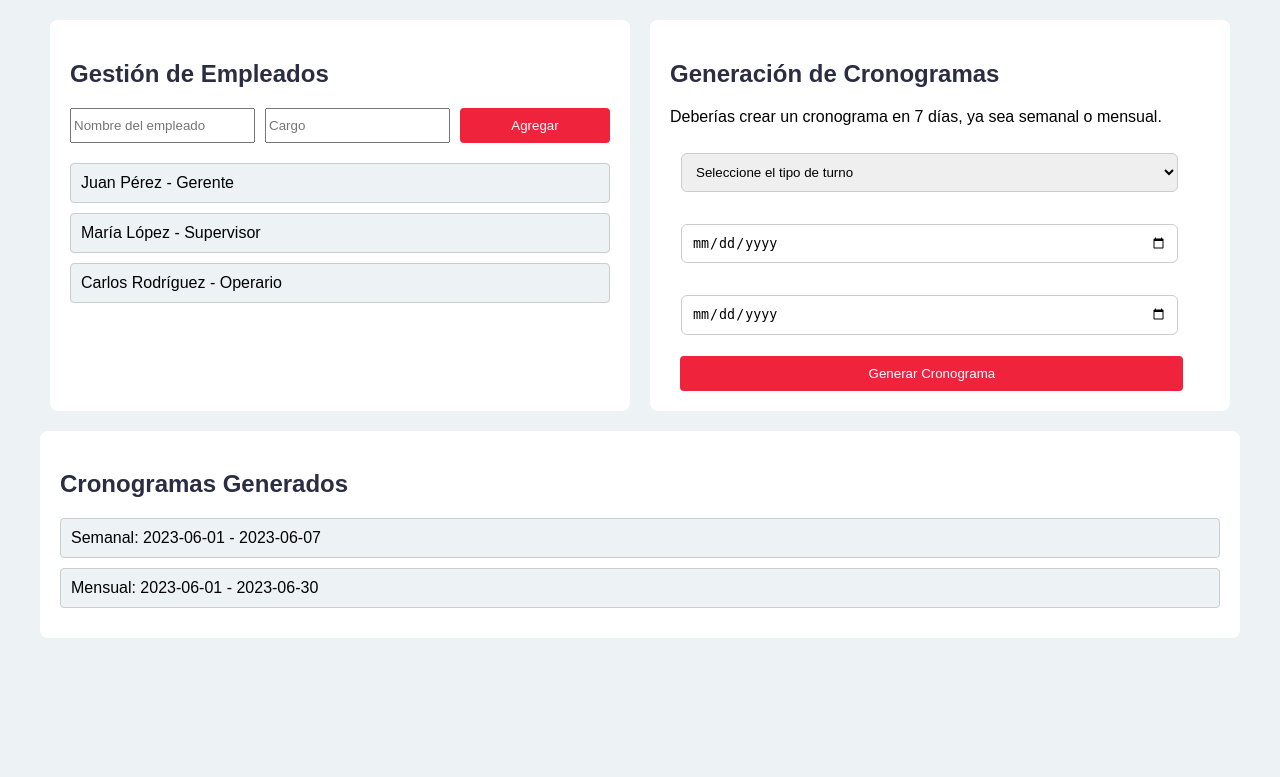
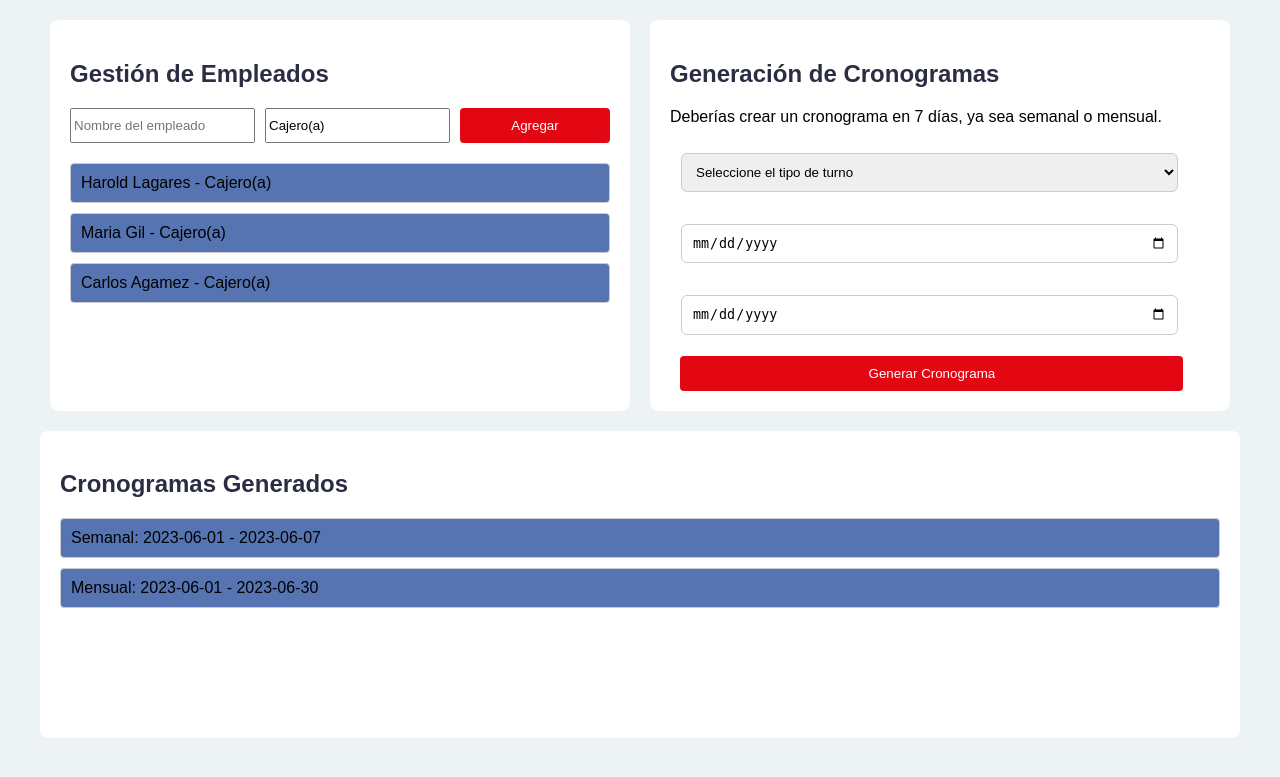
Before and after one commit to Lagares02/Model-Turnos, a Flask app: page / in a window 1280 px wide. Shown: the top 777 px of the page. Run offline with Flask 3, Linux system fonts and the light colour scheme.

Commit message:
editando lista de empleados

```diff
--- a/static/css/styles.css
+++ b/static/css/styles.css
@@ -1,7 +1,20 @@
+/* paleta de colores  */
+:root {
+    /* Rojo */
+    --red: #e30613;
+
+    /* Azul */
+    --blue: #164094b9;
+
+    /* Azul */
+    --blueslow: #EDF2F4;
+}
+
+
 /* Estilos globales */
 body {
-    font-family: Arial, sans-serif;
-    background-color: #EDF2F4;
+    font-family:Arial, Helvetica, sans-serif;
+    background-color: var(--blueslow);
     margin: 0;
     padding: 20px;
 }
@@ -51,7 +64,7 @@ select, input[type="date"], button {
 }
 
 button {
-    background-color: #EF233C;
+    background-color: var(--red);
     color: white;
     padding: 10px;
     border: none;
@@ -60,7 +73,7 @@ button {
 }
 
 button:hover {
-    background-color: #D90429;
+    background-color: var(--red);
 }
 
 /* Estilos para la fila 2: Cronogramas Generados */
@@ -71,7 +84,9 @@ button:hover {
 }
 
 .lista-empleados, .lista-cronogramas {
+    height: 200px;
     margin-top: 20px;
+    overflow-y: auto;
 }
 
 .lista-empleados div, .lista-cronogramas div, .lista-cronogramas-generados div {
@@ -79,7 +94,7 @@ button:hover {
     border: 1px solid #ccc;
     border-radius: 4px;
     margin-bottom: 10px;
-    background-color: #EDF2F4;
+    background-color: var(--blue);
     display: flex;
     justify-content: space-between;
     align-items: center;
@@ -112,3 +127,18 @@ button:hover {
     justify-content: center;
     box-sizing: border-box;
 }
+
+::-webkit-scrollbar {
+    width: 5px;
+    height: 12px;
+}
+::-webkit-scrollbar-track {
+    background: white;
+}
+::-webkit-scrollbar-thumb {
+    background: var(--blueslow);
+    border-radius: 6px;
+}
+::-webkit-scrollbar-thumb:hover {
+    background: #D90429;
+}
--- a/static/js/scripts.js
+++ b/static/js/scripts.js
@@ -3,9 +3,9 @@ document.addEventListener("DOMContentLoaded", () => {
     const listaCronogramas = document.getElementById("listaCronogramas");
 
     let empleados = [
-        { id: 1, nombre: "Juan Pérez", cargo: "Gerente" },
-        { id: 2, nombre: "María López", cargo: "Supervisor" },
-        { id: 3, nombre: "Carlos Rodríguez", cargo: "Operario" }
+        { id: 1, nombre: "Harold Lagares", cargo: "Cajero(a)" },
+        { id: 2, nombre: "Maria Gil", cargo: "Cajero(a)" },
+        { id: 3, nombre: "Carlos Agamez", cargo: "Cajero(a)" }
     ];
 
     let cronogramas = [
--- a/templates/home/index.html
+++ b/templates/home/index.html
@@ -4,7 +4,7 @@
     <meta charset="UTF-8">
     <meta name="viewport" content="width=device-width, initial-scale=1.0">
     <title>Turnos Megatiendas</title>
-    <link rel="stylesheet" href="../css/styles.css">
+    <link rel="icon" type="image/png" href="../../assets/icon.png">
 </head>
 <body>
     <div class="container">
@@ -14,7 +14,7 @@
                 <h2>Gestión de Empleados</h2>
                 <div class="empleado-form">
                     <input type="text" id="nombreEmpleado" placeholder="Nombre del empleado">
-                    <input type="text" id="cargoEmpleado" placeholder="Cargo">
+                    <input type="text" id="cargoEmpleado" placeholder="Cargo" value="Cajero(a)">
                     <button id="agregarEmpleado">Agregar</button>
                 </div>
                 <div id="listaEmpleados" class="lista-empleados">
```
